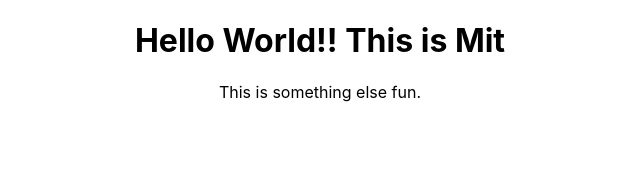
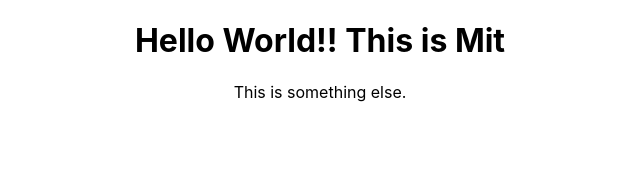
Before and after one commit to mitatmango/github-action-demo, a React (Create React App) app: page / in a window 1280 px wide. Shown: the top 172 px of the page, without its empty margins (320-960 px from the left). Built offline with nearby package versions, Linux system fonts and the light colour scheme.

Commit message:
Remove fun

```diff
--- a/src/App.js
+++ b/src/App.js
@@ -4,7 +4,7 @@ function App() {
   return (
     <div className="App">
       <h1>Hello World!! This is Mit</h1>
-      <p>This is something else fun.</p>
+      <p>This is something else.</p>
     </div>
   );
 }
```
